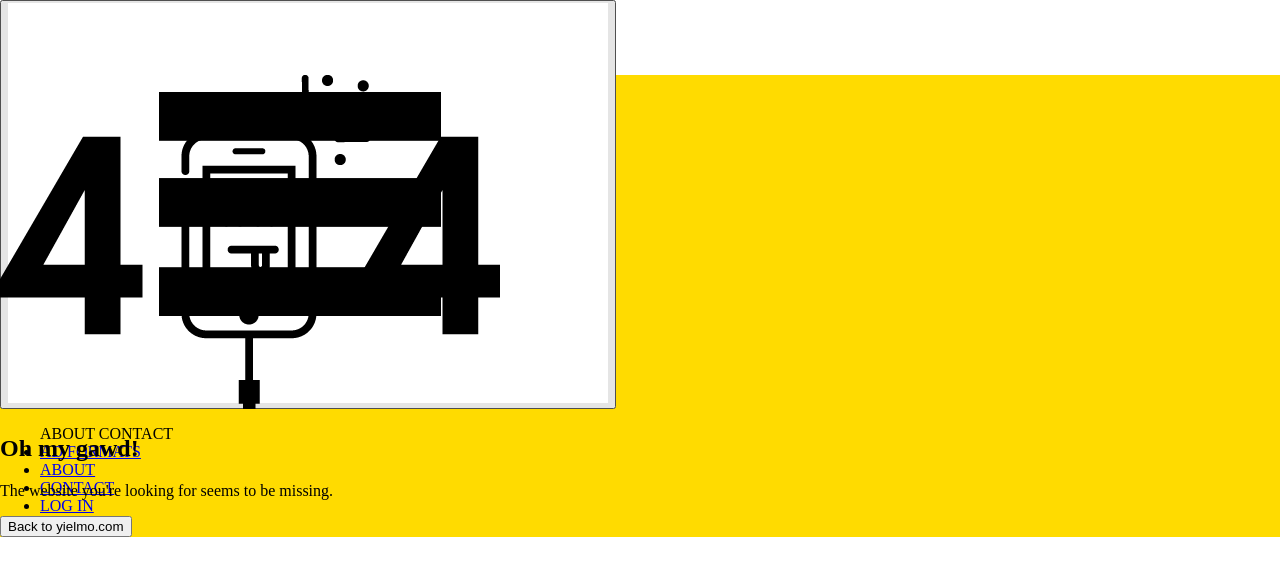
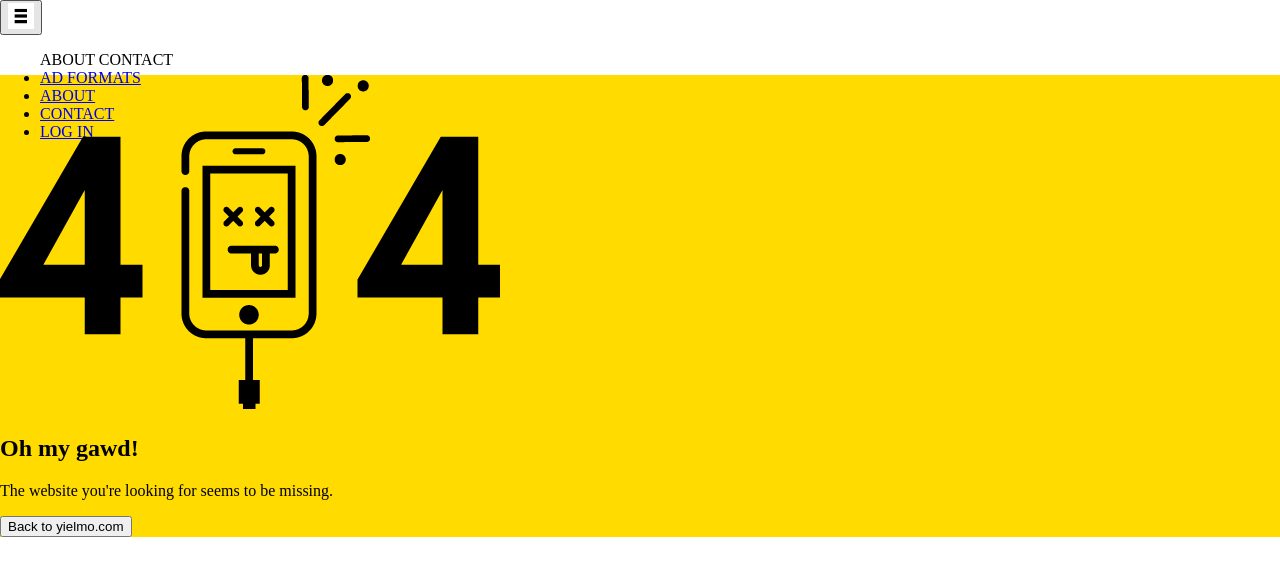
Before and after one commit to clemencehrz/erreur404, a plain HTML site: page index.html in a window 1280 px wide. Drawn offline with Linux system fonts and the light colour scheme.

Commit message:
cours dernière modif

```diff
--- a/index.html
+++ b/index.html
@@ -7,7 +7,7 @@
 
     <body>
         <div id="menu">
-        <button class="hamburger">
+        <button id="hamburger">
             <img src ="image/threelines.png">
         </button>
 
--- a/style.css
+++ b/style.css
@@ -5,12 +5,12 @@ body{
 
 #menu {
     height:75px;
-
 }
 
 #contenu{
     background-color:#FFDB00;
 }
+
 button #hamburger{
     align-items: flex-start;
     text-align: center;
@@ -22,7 +22,7 @@ button #hamburger{
     border: 2px outset buttonface;
 }
 
-#hamburger img src{
+#hamburger img{
  width:26px;
  height:26px;
 }
```
